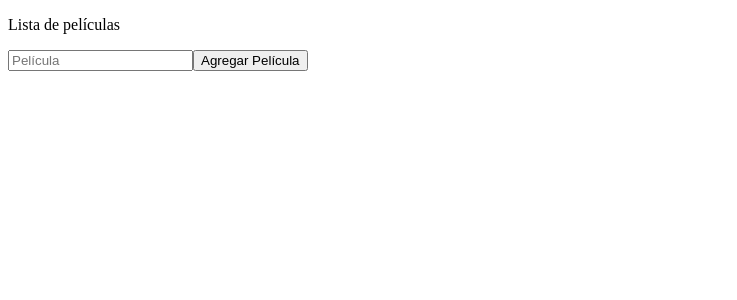
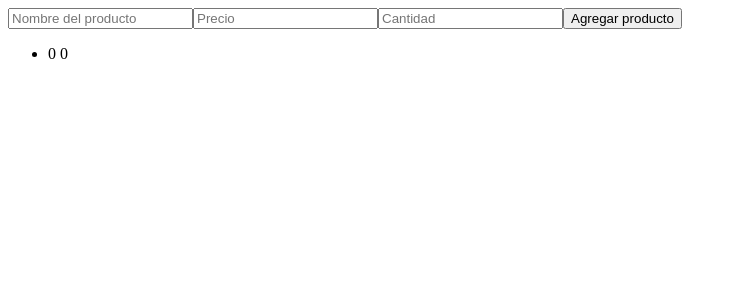
Before and after one commit to SirLestat/ReactPractice, a React (Vite) app: page / in a window 1280 px wide. Shown: the top 300 px of the page, without its empty margins (0-737 px from the left). Built offline with nearby package versions, Linux system fonts and the light colour scheme.

Commit message:
new functions

```diff
--- a/src/App.jsx
+++ b/src/App.jsx
@@ -10,7 +10,7 @@ export default function App() {
 
   const agregarPelicula = () => {
     setListaPeliculas((prevPeliculas) => [...prevPeliculas, pelicula]);
-    setPelicula('')
+    setPelicula("");
   };
 
   return (
@@ -26,9 +26,9 @@ export default function App() {
       <button onClick={agregarPelicula}>Agregar Película</button>
 
       <ul style={{ listStyle: "none" }}>
-        {ListaPeliculas.map((pelicula) => {
-          return <li key={pelicula}>{pelicula}</li>;
-        })}
+        {ListaPeliculas.map((pelicula) => (
+          <li key={pelicula}>{pelicula}</li>
+        ))}
       </ul>
     </div>
   );
--- a/src/Carrito.jsx
+++ b/src/Carrito.jsx
@@ -1,3 +1,41 @@
+import { useState } from "react";
+
 export default function Carrito() {
-  return <div>dsfdsfsdf</div>;
+  const producto = {
+    nombre: "",
+    precio: 0,
+    cantidad: 0,
+  };
+
+  const [carrito, setCarrito] = useState([producto]);
+  const [total, setTotal] = useState(0);
+
+  const agregarProducto = (e) => {
+    setCarrito([...carrito, { nombre: e.target.value }]);
+  };
+
+  return (
+    <div>
+      <form>
+        <input
+          name={producto.nombre}
+          type="text"
+          placeholder="Nombre del producto"
+        />
+        <input name="precio" type="number" placeholder="Precio" />
+        <input name="cantidad" type="number" placeholder="Cantidad" />
+        <button type="submit" onSubmit={agregarProducto}>
+          Agregar producto
+        </button>
+      </form>
+
+      <ul>
+        {carrito.map((producto) => (
+          <li key={producto.name}>
+            {producto.name} {producto.precio} {producto.cantidad}
+          </li>
+        ))}
+      </ul>
+    </div>
+  );
 }
--- a/src/main.jsx
+++ b/src/main.jsx
@@ -1,10 +1,11 @@
-import { StrictMode } from 'react'
-import { createRoot } from 'react-dom/client'
-import App from './App.jsx'
-import './index.css'
+import { StrictMode } from "react";
+import { createRoot } from "react-dom/client";
+import App from "./App.jsx";
+import "./index.css";
+import Carrito from "./Carrito.jsx";
 
-createRoot(document.getElementById('root')).render(
+createRoot(document.getElementById("root")).render(
   <StrictMode>
-    <App />
-  </StrictMode>,
-)
+    <Carrito />
+  </StrictMode>
+);
```
